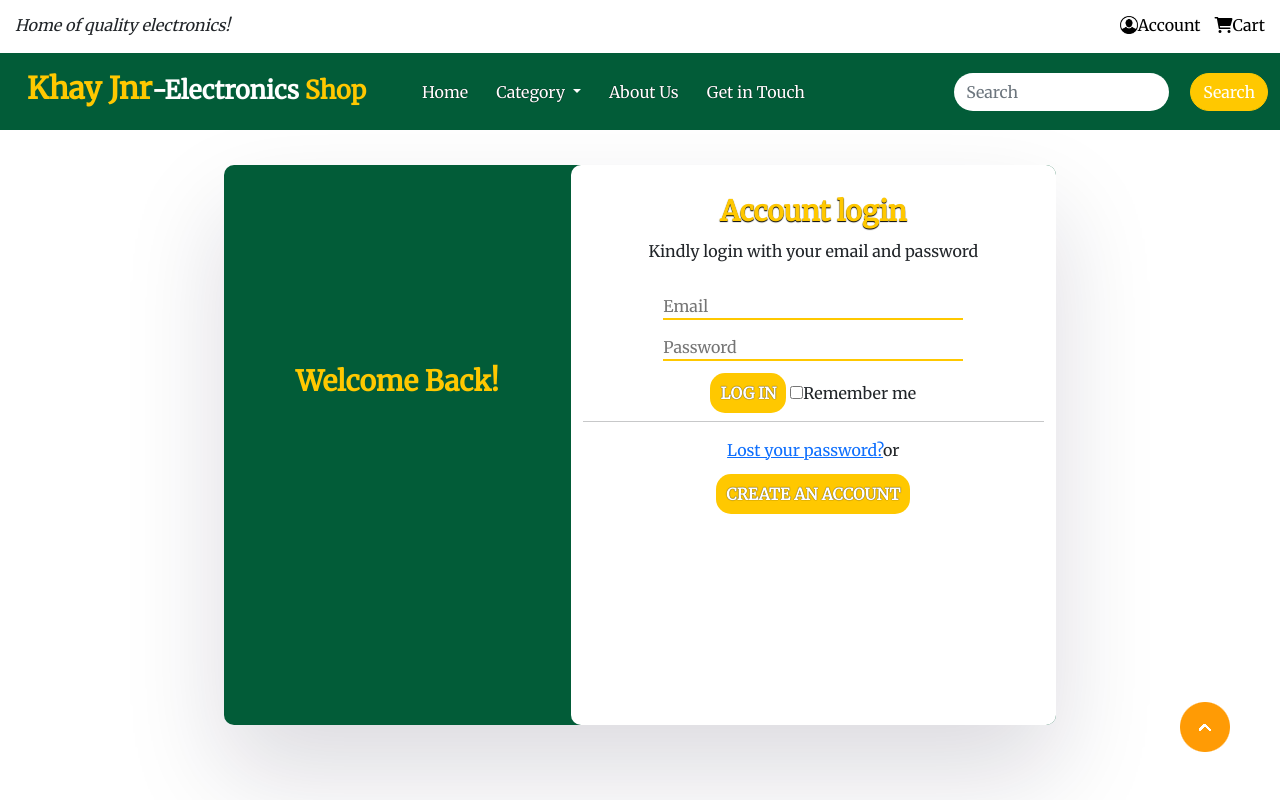
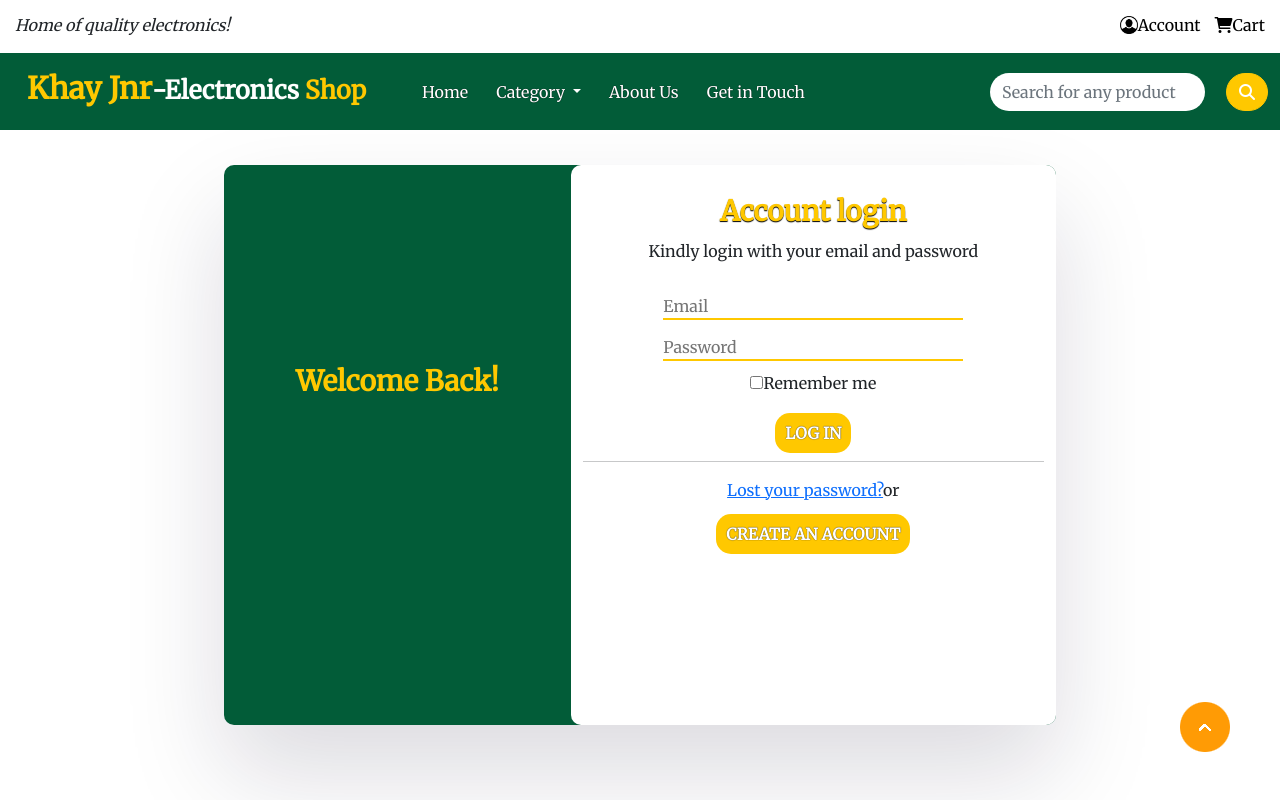
Before and after one commit to Isaac-Nyarko/Online-Electronics-Marketplace, a plain HTML site: page public/login.html in a window 1280 px wide. Shown: the top 800 px of the page. Drawn offline with nearby package versions, Linux system fonts and the light colour scheme.

Commit message:
Search button changed
Signed-off-by: Isaac Nyarko <isaacofosu935@gmail.com>

```diff
--- a/public/login.html
+++ b/public/login.html
@@ -64,8 +64,8 @@
             </li>
           </ul>
           <form class="d-flex" id="search">
-            <input class="form-control me-2" type="search" placeholder="Search" aria-label="Search">
-            <button class="btn btn-outline-success" type="submit">Search</button>
+            <input class="form-control me-2" type="search" placeholder="Search for any product" aria-label="Search">
+            <button class="btn btn-outline-success" type="submit"><i class="fa-solid fa-search "></i></button>
           </form>
         </div>
       </div>
@@ -91,9 +91,8 @@
               <input type="email" id="email" placeholder="Email">
               <input type="password" placeholder="Password">
             </div>
-            <p class="text-center" id="btnlogin"><a href="#">LOG IN</a><span>
-              <input type="checkbox" id="rememberMe"><label for="rememberMe">Remember me</label>
-            </span></p><hr>
+            <p class="text-center"><input type="checkbox" id="rememberMe"><label for="rememberMe">Remember me</label></p>
+            <p class="text-center" id="btnlogin"><a href="#">LOG IN</a></p><hr>
             <div class="text-center"><a href="#">Lost your password?</a><span>or</span>
             <p class="text-center" id="btnlogin"><a href="register.html">CREATE AN ACCOUNT</a></p>
             </div>
```
Also changed, not shown: public/about.html (+2 -2 lines), public/cart.html (+2 -2 lines), public/contact.html (+2 -2 lines), public/index.html (+2 -2 lines), public/register.html (+3 -3 lines).
